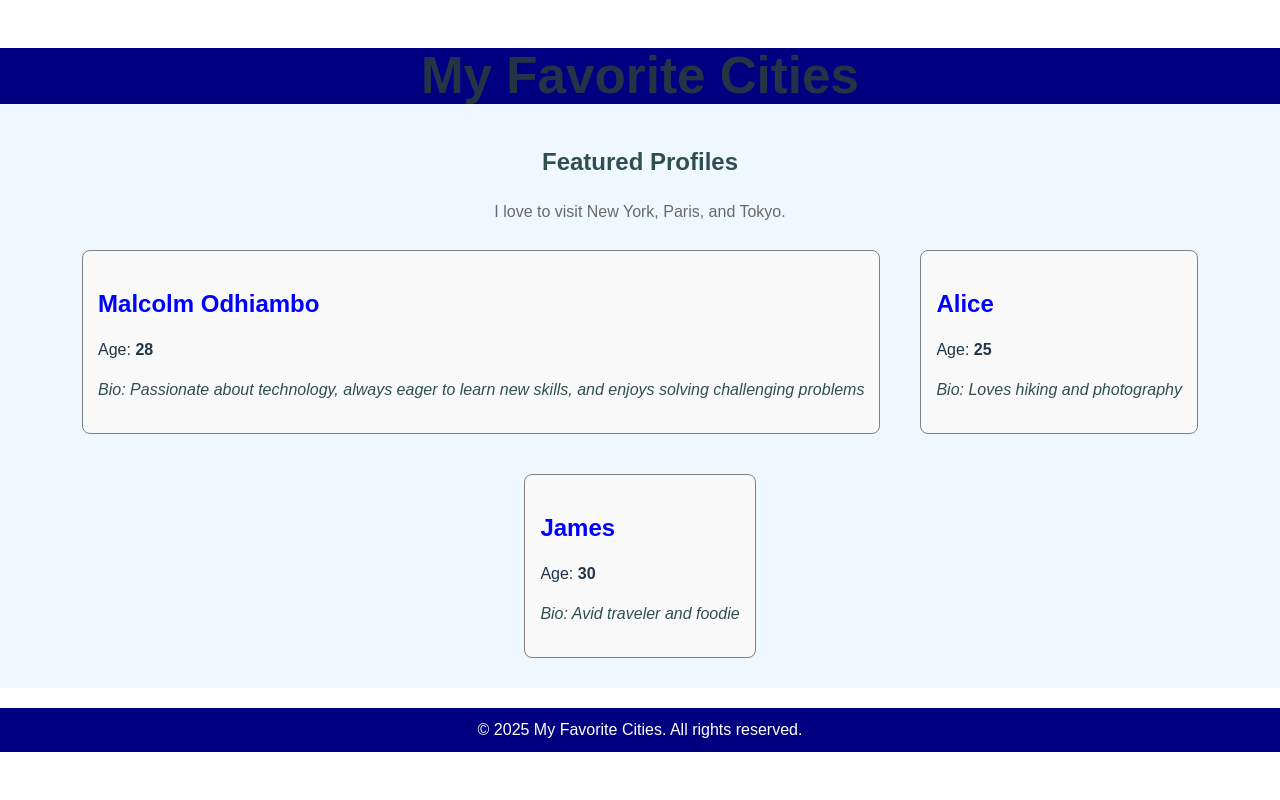
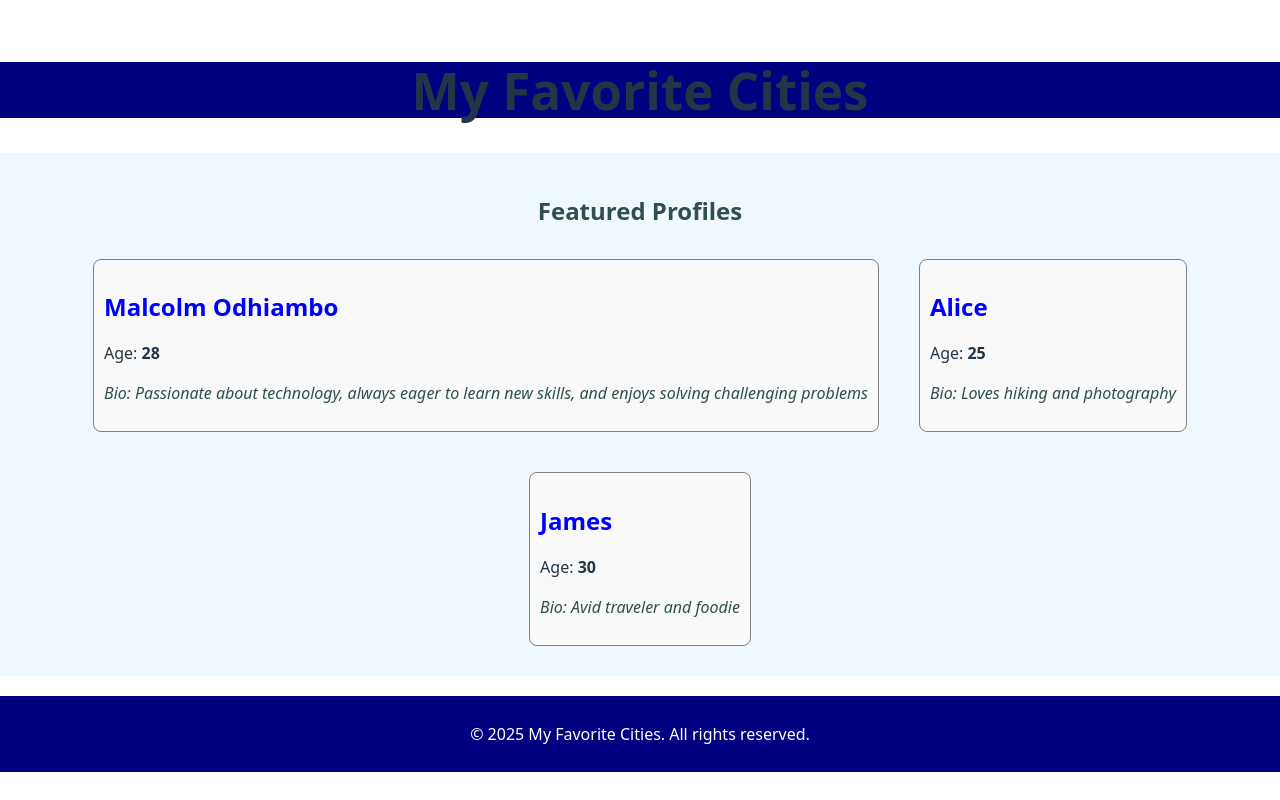
Before and after one commit to Dizzvin/alx-fe-reactjs, a React (Vite) app: page / in a window 1280 px wide. Built offline with nearby package versions, Linux system fonts and the light colour scheme.

Commit message:
Save local changes before merge

```diff
--- a/src/App.jsx
+++ b/src/App.jsx
@@ -3,28 +3,10 @@ import MainContent from "./components/MainContent";
 import Footer from "./components/Footer";
 
 function App() {
-  const profiles = [
-    {
-      name: "Malcolm Odhiambo",
-      age: 28,
-      bio: "Passionate about technology, always eager to learn new skills, and enjoys solving challenging problems."
-    },
-    {
-      name: "Alice",
-      age: 25,
-      bio: "Loves hiking and photography."
-    },
-    {
-      name: "James",
-      age: 30,
-      bio: "Avid traveler and foodie."
-    }
-  ];
-
   return (
-    <div style={{ fontFamily: "Arial, sans-serif" }}>
+    <div>
       <Header />
-      <MainContent profiles={profiles} />
+      <MainContent />
       <Footer />
     </div>
   );
--- a/src/components/Footer.jsx
+++ b/src/components/Footer.jsx
@@ -1,7 +1,7 @@
 function Footer() {
   return (
     <footer style={{ backgroundColor: 'navy', color: 'white', textAlign: 'center', padding: '10px', marginTop: '20px' }}>
-      <p style={{ margin: 0 }}>&copy; 2025 My Favorite Cities. All rights reserved.</p>
+      <p>&copy; 2025 My Favorite Cities. All rights reserved.</p>
     </footer>
   );
 }
--- a/src/components/Header.jsx
+++ b/src/components/Header.jsx
@@ -1,7 +1,7 @@
 function Header() {
   return (
     <header style={{ backgroundColor: 'navy', color: 'mhite', textAlign: 'center', padding: '20x' }}>
-      <h1 style={{ margin: 0 }}>My Favorite Cities</h1>
+      <h1>My Favorite Cities</h1>
     </header>
   );
 }
--- a/src/components/MainContent.jsx
+++ b/src/components/MainContent.jsx
@@ -6,10 +6,6 @@ function MainContent() {
       <h2 style={{ color: 'darkslategray', textAlign: 'center', marginBottom: '20px' }}>
         Featured Profiles
       </h2>
-
-      <p style={{ textAlign: 'center', fontSize: '16px', color: 'dimgray' }}>
-         I love to visit New York, Paris, and Tokyo.
-        </p>
 
       <div style={{ display: 'flex', justifyContent: 'center', gap: '20px', flexWrap: 'wrap' }}>
         <UserProfile
--- a/src/components/UserProfile.jsx
+++ b/src/components/UserProfile.jsx
@@ -1,6 +1,6 @@
-const UserProfile = ({ name, age, bio }) => {
+function UserProfile({ name, age, bio }) {
   return (
-    <div style={{ border: '1px solid gray', padding: '15px', margin: '10px', borderRadius: '8px', backgroundColor: '#f9f9f9' }}>
+    <div style={{ border: '1px solid gray', padding: '10px', margin: '10px', borderRadius: '8px', backgroundColor: '#f9f9f9' }}>
       <h2 style={{ color: 'blue', marginBottom: '5px' }}>{name}</h2>
       <p>Age: <span style={{ fontWeight: 'bold' }}>{age}</span></p>
       <p style={{ fontStyle: 'italic', color: 'darkslategray' }}>Bio: {bio}</p>
```
